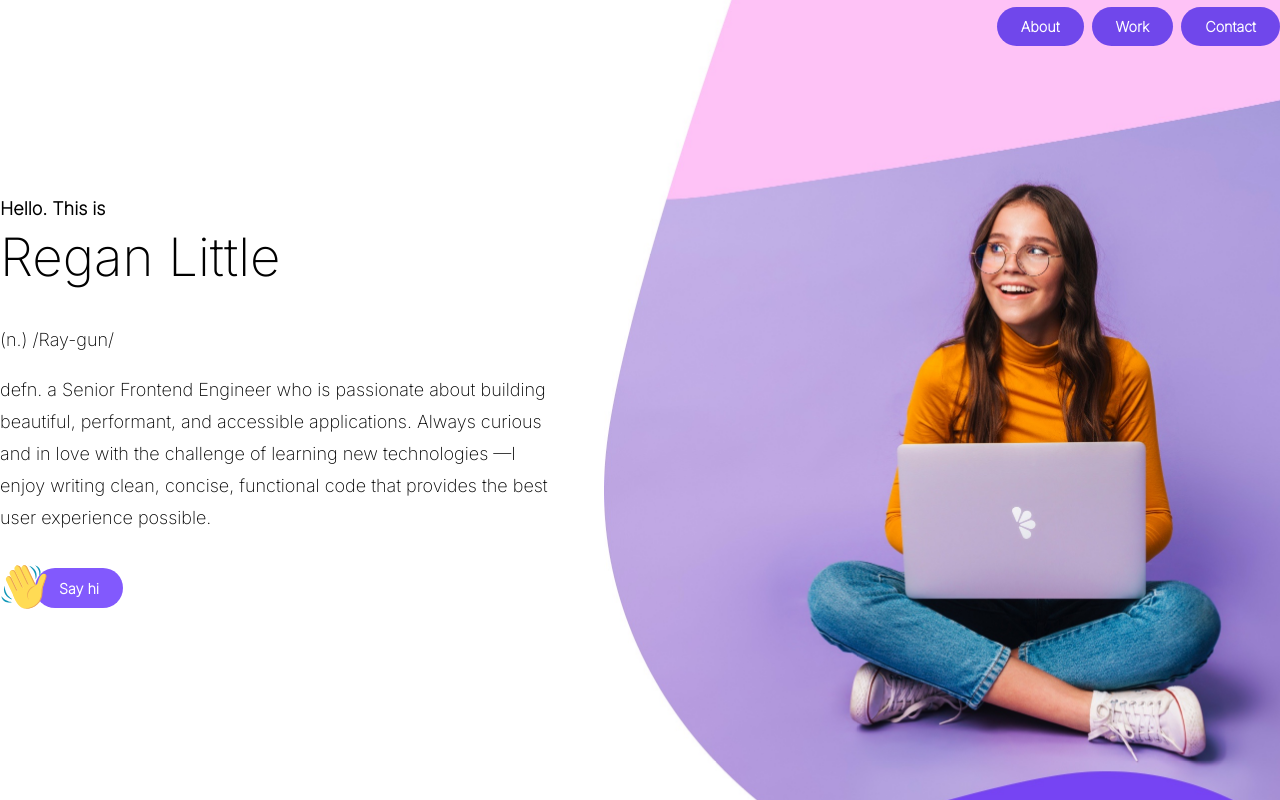
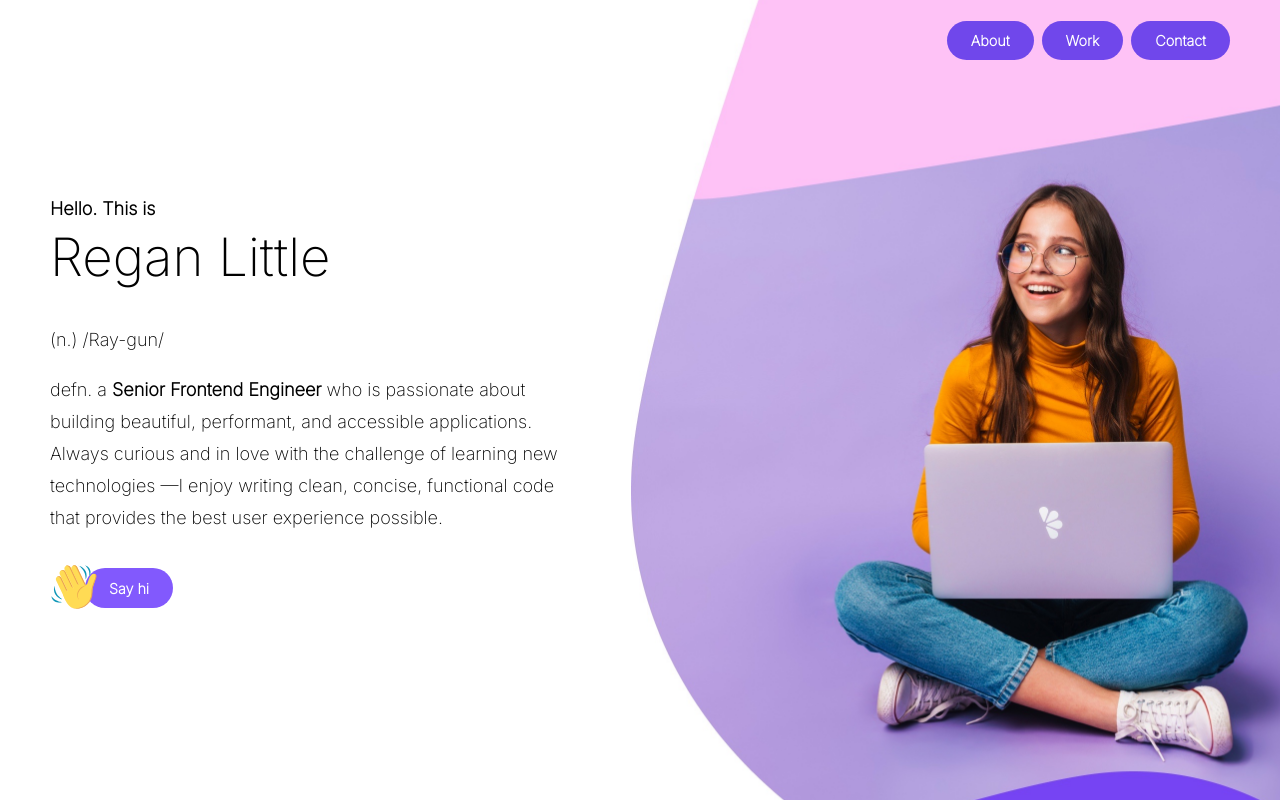
Before and after one commit to reganperkins/portfolio, a React (Create React App) app: page / in a window 1280 px wide. Shown: the top 800 px of the page. Built offline with nearby package versions, Linux system fonts and the light colour scheme.

Commit message:
use react fragment, move nav out of container wrapper

```diff
--- a/src/components/App/app.module.scss
+++ b/src/components/App/app.module.scss
@@ -2,7 +2,8 @@
 @import '../../styles/mixins';
 
 .appContainer {
-  overflow: hidden;
+  max-width: 1300px;
+  margin: 0 auto;
 }
 
 .header {
@@ -12,7 +13,6 @@
 
   @media screen and (min-width: 700px) {
     flex-wrap: nowrap;
-    // margin-top: 120px;
   }
 }
 .headerContent,
@@ -20,7 +20,8 @@
   flex: 1 1 100%;
 }
 .headerContent {
-  margin: 100px 50px 300px 0;
+  margin: 100px 50px 300px;
+  z-index: 1;
 
   @media screen and (min-width: 700px) {
     flex: 1 1 45%;
--- a/src/components/App/app.tsx
+++ b/src/components/App/app.tsx
@@ -1,3 +1,4 @@
+import React from 'react';
 import Nav from '../Nav';
 import ImageListItem from '../ImageListItem';
 import Project from '../Project';
@@ -7,15 +8,16 @@ import styles from "./app.module.scss"
 
 function App() {
   return (
+    <React.Fragment>
+      <Nav />
       <div className={styles.appContainer}>
-      <Nav />
 
         <header className={styles.header}>
           <div className={styles.headerContent}>
             <p className={styles.slug}>Hello. This is</p>
             <h1>Regan Little</h1>
             <p>(n.) /Ray-gun/</p>
-          <p>defn. a Senior Frontend Engineer who is passionate about building beautiful, performant, and accessible applications. Always curious and in love with the challenge of learning new technologies —I enjoy writing clean, concise, functional code that provides the best user experience possible.</p>
+            <p>defn. a <strong>Senior Frontend Engineer</strong> who is passionate about building beautiful, performant, and accessible applications. Always curious and in love with the challenge of learning new technologies —I enjoy writing clean, concise, functional code that provides the best user experience possible.</p>
             <WaveButton/>
           </div>
           <div className={styles.headerImage}>
@@ -55,6 +57,7 @@ function App() {
           </div>
         </section>
       </div>
+    </React.Fragment>
   );
 }
 
--- a/src/components/Nav/nav.module.scss
+++ b/src/components/Nav/nav.module.scss
@@ -10,6 +10,8 @@ nav {
 .navList {
   display: flex;
   justify-content: flex-end;
+  margin: 30px 50px;
+  padding-left: 0;
 
   li {
     margin-right: 8px;
--- a/src/styles/base.scss
+++ b/src/styles/base.scss
@@ -21,3 +21,7 @@ h1 {
   font-size: 3.3rem;
   margin-top: 0;
 }
+
+#root {
+  overflow: hidden;
+}
```
Lines whose indentation alone changed are shown as unchanged.
